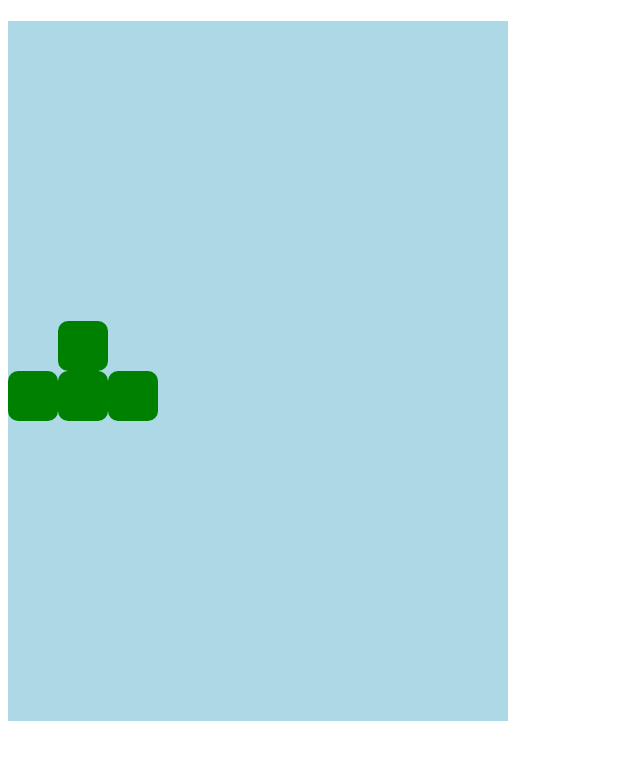
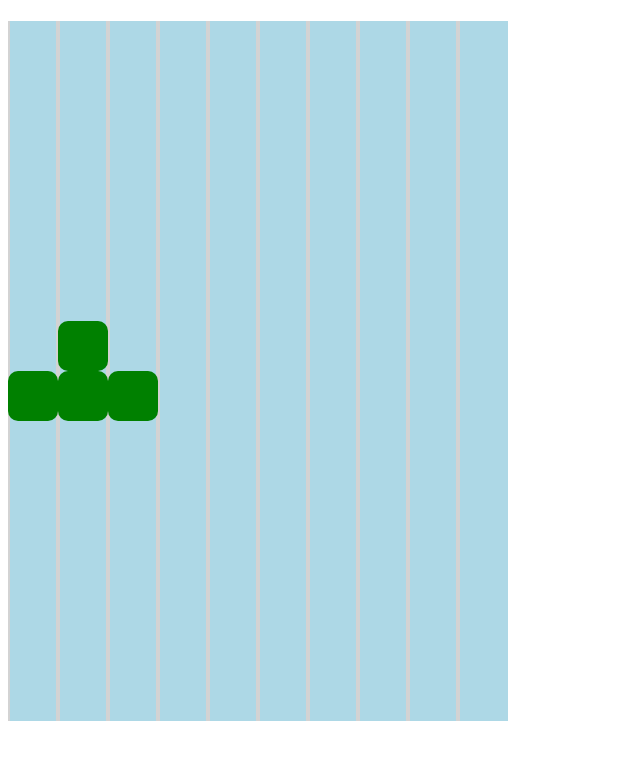
Before and after one commit to WTomoharu/falling-block-puzzle, a plain HTML site: page index.html in a window 1280 px wide. Shown: the whole page, without its empty margins (0-640 px from the left). Drawn offline with Linux system fonts and the light colour scheme.

Commit message:
svgに目安のラインを追加

```diff
--- a/index.html
+++ b/index.html
@@ -15,6 +15,20 @@
 <body onload="init()">
     <h1 id="js-test"></h1>
     <div style="width: 500px;position: relative;height: 700px;background-color: lightblue;">
+        <!-- 縦の目安ライン -->
+        <svg width="500" height="700">
+            <line x1="0" y1="0" x2="0" y2="700" stroke="#d3d3d3" stroke-width="4"></line>
+            <line x1="50" y1="0" x2="50" y2="700" stroke="#d3d3d3" stroke-width="4"></line>
+            <line x1="100" y1="0" x2="100" y2="700" stroke="#d3d3d3" stroke-width="4"></line>
+            <line x1="150" y1="0" x2="150" y2="700" stroke="#d3d3d3" stroke-width="4"></line>
+            <line x1="200" y1="0" x2="200" y2="700" stroke="#d3d3d3" stroke-width="4"></line>
+            <line x1="250" y1="0" x2="250" y2="700" stroke="#d3d3d3" stroke-width="4"></line>
+            <line x1="300" y1="0" x2="300" y2="700" stroke="#d3d3d3" stroke-width="4"></line>
+            <line x1="350" y1="0" x2="350" y2="700" stroke="#d3d3d3" stroke-width="4"></line>
+            <line x1="400" y1="0" x2="400" y2="700" stroke="#d3d3d3" stroke-width="4"></line>
+            <line x1="450" y1="0" x2="450" y2="700" stroke="#d3d3d3" stroke-width="4"></line>
+        </svg>
+
         <!-- <svg id="rect-svg" style="position: absolute;" width="100" height="100">
             <rect x="0" y="0" width="100" height="100" rx="10" ry="10" fill="green"></rect>
             <circle cx="50" cy="20" r="10" fill="red"></circle>
```
